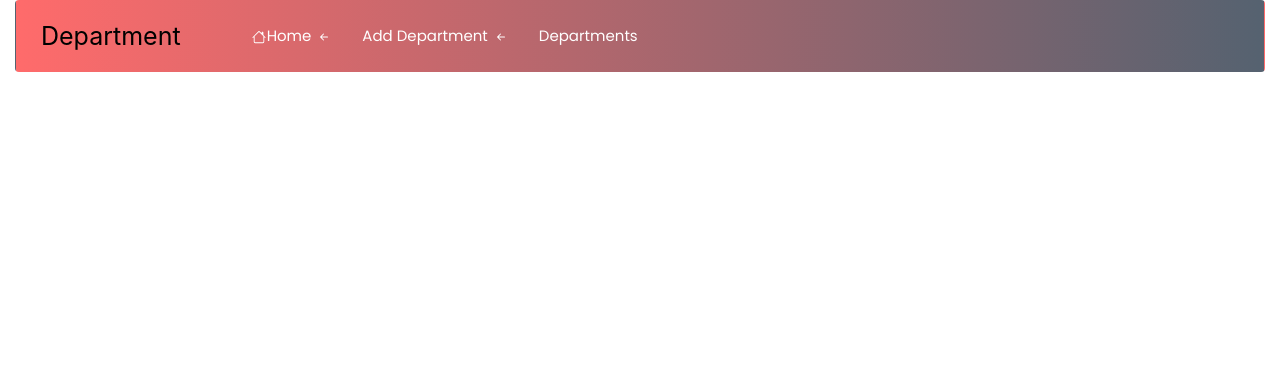
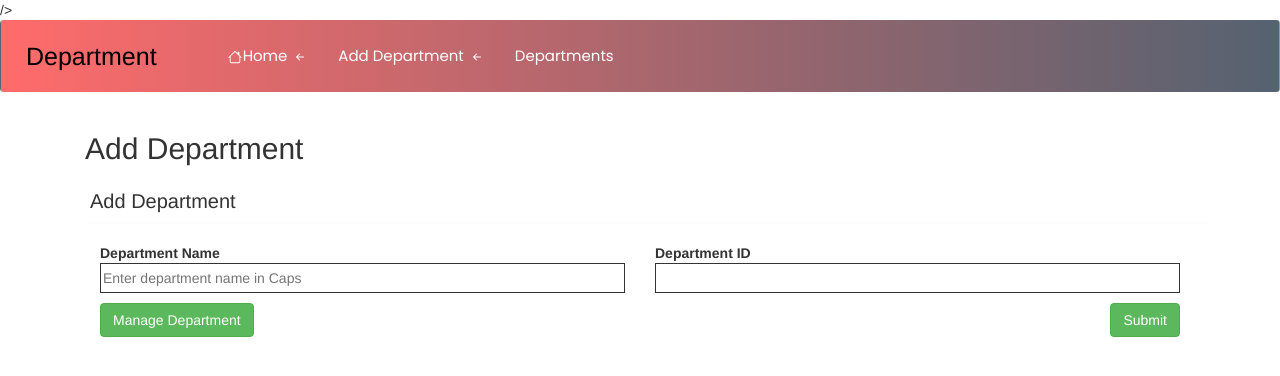
Before and after one commit to sandipan-das-sd/ems, a React (Create React App) app: page /addDepartment in a window 1280 px wide. Shown: the top 376 px of the page. Built offline with nearby package versions, Linux system fonts and the light colour scheme; no server answers.

Commit message:
add department added

```diff
--- a/public/index.html
+++ b/public/index.html
@@ -27,12 +27,10 @@
     -->
 
     <title>React App</title>
-    <!--Bootstarp 5.3 css-->
-    <link href="https://cdn.jsdelivr.net/npm/bootstrap@5.3.2/dist/css/bootstrap.min.css" rel="stylesheet" integrity="sha384-T3c6CoIi6uLrA9TneNEoa7RxnatzjcDSCmG1MXxSR1GAsXEV/Dwwykc2MPK8M2HN" crossorigin="anonymous">
-    <!--Bootstarp Icon-->
-    <link
-  href="https://cdn.jsdelivr.net/npm/bootstrap-icons@1.18.0/font/bootstrap-icons.css"
-  rel="stylesheet"
+    <!--Bootstarp 5.3-->
+    <link href="https://cdn.jsdelivr.net/npm/bootstrap@5.3.0-alpha1/dist/css/bootstrap.min.css" rel="stylesheet">
+<link href="https://cdn.jsdelivr.net/npm/bootstrap-icons/font/bootstrap-icons.css" rel="stylesheet">
+
 />
 <!-- Canonical SEO  for table -->
 <link rel="canonical" href="https://www.creative-tim.com/product/fresh-bootstrap-table"/>
--- a/src/components/AddDepartment.js
+++ b/src/components/AddDepartment.js
@@ -1,58 +1,58 @@
 import React from 'react';
 import { Navbar, Nav } from 'react-bootstrap';
+ // Make sure to import Footer if needed
+import NewDepartment from './NewDepartment';
 
 export default function AddDepartment() {
   const navStyle = {
-    backgroundColor: '#4b6cb7', // Background color for the navbar
-    backgroundImage: 'linear-gradient(to right, #ff6b6b, #556270)', // Background gradient for the navbar
-    color: '#fff', // Text color
-    padding: '10px', // Padding for the navbar
+    backgroundColor: '#4b6cb7',
+    backgroundImage: 'linear-gradient(to right, #ff6b6b, #556270)',
+    color: '#fff',
+    padding: '10px',
   };
 
   const linkStyle = {
-    fontSize: '1.5rem', // Font size for navbar links
-    color: '#fff', // Text color for navbar links
-    cursor: 'pointer', // Cursor style for navbar links
-    marginLeft: '20px', // Add margin between navbar links
+    fontSize: '1.5rem',
+    color: '#fff',
+    cursor: 'pointer',
+    marginLeft: '20px',
   };
 
   return (
-    <div className='container-fluid'>
+    <>
       <Navbar expand="lg" style={navStyle}>
-        <Navbar.Brand
-     style={{
-        fontSize:"25px"
-     }}
-        >Department</Navbar.Brand>
+        <Navbar.Brand style={{ fontSize: '25px' }}>Department</Navbar.Brand>
         <Navbar.Toggle aria-controls="basic-navbar-nav" />
         <Navbar.Collapse id="basic-navbar-nav">
           <Nav className="ms-auto">
-
-            <Nav.Link to="/" style={linkStyle}>
+            <Nav.Link href="/" style={linkStyle}>
               <span className="ms-2">
-          <svg xmlns="http://www.w3.org/2000/svg" width="16" height="14" fill="currentColor" class="bi bi-house" viewBox="0 0 16 16">
+                <svg xmlns="http://www.w3.org/2000/svg" width="16" height="14" fill="currentColor" className="bi bi-house" viewBox="0 0 16 16">
                   <path d="M8.707 1.5a1 1 0 0 0-1.414 0L.646 8.146a.5.5 0 0 0 .708.708L2 8.207V13.5A1.5 1.5 0 0 0 3.5 15h9a1.5 1.5 0 0 0 1.5-1.5V8.207l.646.647a.5.5 0 0 0 .708-.708L13 5.793V2.5a.5.5 0 0 0-.5-.5h-1a.5.5 0 0 0-.5.5v1.293zM13 7.207V13.5a.5.5 0 0 1-.5.5h-9a.5.5 0 0 1-.5-.5V7.207l5-5z"/>
                 </svg>
-
+              </span>
               Home
-            </span>
               <span className='ms-2'>
-            <svg xmlns="http://www.w3.org/2000/svg" width="16" height="16" fill="currentColor" class="bi bi-arrow-left-short" viewBox="0 0 16 16">
-            <path fill-rule="evenodd" d="M12 8a.5.5 0 0 1-.5.5H5.707l2.147 2.146a.5.5 0 0 1-.708.708l-3-3a.5.5 0 0 1 0-.708l3-3a.5.5 0 1 1 .708.708L5.707 7.5H11.5a.5.5 0 0 1 .5.5"/>
+                <svg xmlns="http://www.w3.org/2000/svg" width="16" height="16" fill="currentColor" className="bi bi-arrow-left-short" viewBox="0 0 16 16">
+                  <path fillRule="evenodd" d="M12 8a.5.5 0 0 1-.5.5H5.707l2.147 2.146a.5.5 0 0 1-.708.708l-3-3a.5.5 0 0 1 0-.708l3-3a.5.5 0 1 1 .708.708L5.707 7.5H11.5a.5.5 0 0 1 .5.5"/>
                 </svg>
               </span>
             </Nav.Link>
-            <Nav.Link to="/addDepartment" style={linkStyle}>Add Department
+            <Nav.Link href="/addDepartment" style={linkStyle}>Add Department
               <span className='ms-2'>
-            <svg xmlns="http://www.w3.org/2000/svg" width="16" height="16" fill="currentColor" class="bi bi-arrow-left-short" viewBox="0 0 16 16">
-            <path fill-rule="evenodd" d="M12 8a.5.5 0 0 1-.5.5H5.707l2.147 2.146a.5.5 0 0 1-.708.708l-3-3a.5.5 0 0 1 0-.708l3-3a.5.5 0 1 1 .708.708L5.707 7.5H11.5a.5.5 0 0 1 .5.5"/>
+                <svg xmlns="http://www.w3.org/2000/svg" width="16" height="16" fill="currentColor" className="bi bi-arrow-left-short" viewBox="0 0 16 16">
+                  <path fillRule="evenodd" d="M12 8a.5.5 0 0 1-.5.5H5.707l2.147 2.146a.5.5 0 0 1-.708.708l-3-3a.5.5 0 0 1 0-.708l3-3a.5.5 0 1 1 .708.708L5.707 7.5H11.5a.5.5 0 0 1 .5.5"/>
                 </svg>
               </span>
             </Nav.Link>
-            <Nav.Link to="/addDepartment" style={linkStyle}>Departments</Nav.Link>
+            <Nav.Link href="/departments" style={linkStyle}>Departments</Nav.Link>
           </Nav>
         </Navbar.Collapse>
       </Navbar>
+      <div>
+<NewDepartment></NewDepartment>
       </div>
+      {/* Make sure to use Footer if needed */}
+    </>
   );
 }
--- /dev/null
+++ b/src/components/Card.js
@@ -0,0 +1,20 @@
+import React from "react";
+
+export default function Card(props) {
+
+  return (
+    <>
+      <div className="container">
+        <div className="card mb-4" style={{ width: "18rem" }}>
+          <div className="card-body" style={{background:`${props.cardbgcolor}`}}>
+            <h2 className="card-title" style={{fontWeight:'800'}}>{props.number}</h2>
+            <p className="card-text">{props.category}</p>
+            <a href="/" className="card-link card-footer" style={{background: '#ffffff61'}}>
+              More Info →
+            </a>
+          </div>
+        </div>
+      </div>
+    </>
+  );
+}
--- /dev/null
+++ b/src/components/NewDepartment.js
@@ -0,0 +1,126 @@
+import React, { useState } from "react";
+import axios from 'axios';
+import { useNavigate } from "react-router-dom";
+
+export default function NewDepartment() {
+  const [formData, setFormData] = useState({
+    deptName: "",
+    deptID: "",
+  });
+  const navigate=useNavigate()
+  const [showSuccessAlert, setShowSuccessAlert] = useState(false);
+  const [showErrorAlert, setShowErrorAlert] = useState(false);
+
+  const handleChange = (event) => {
+    const { name, value } = event.target;
+    setFormData(prevData => ({
+      ...prevData,
+      [name]: value
+    }));
+  };
+
+  const handleSubmit = async (e) => {
+    e.preventDefault();
+    try {
+      const res = await axios.post('http://localhost:3001/adddept', formData);
+      if (res.status === 201) {
+        setShowSuccessAlert(true);
+        setTimeout(() => {
+          setShowSuccessAlert(false);
+        }, 3000); // Hides the success alert after 3 seconds
+      } else {
+        setShowErrorAlert(true);
+      }
+    } catch (error) {
+      console.error('Error adding Department Details:', error);
+      setShowErrorAlert(true);
+    }
+
+    setFormData({
+      deptName:'',
+      deptID:''
+    });
+  };
+
+  return (
+    <>
+      {showSuccessAlert && (
+        <div className="alert alert-success d-flex align-items-center" role="alert">
+          <span className="me-10" role="img" aria-label="Success">✅</span>
+          <div>
+            Successfully Added Department Details
+          </div>
+        </div>
+      )}
+
+      {showErrorAlert && (
+        <div className="alert alert-danger d-flex align-items-center" role="alert">
+          <span className="me-10" role="img" aria-label="Error">❌</span>
+          Error adding Department Details
+        </div>
+      )}
+
+      <div className="container my-2">
+        <h2>Add Department</h2>
+      </div>
+
+      <div className="container-fluid pt-3" style={{ padding: "100px" }}>
+        <form onSubmit={handleSubmit}>
+          <div className="row d-flex justify-content-evenly">
+            <h5 style={{ fontSize: "20px" }} className="px-2">
+              Add Department
+            </h5>
+            <hr />
+            <div className="container">
+              <div className="row">
+                <div className="col-md-6">
+                  <div className="mb-3">
+                    <b className="">Department Name</b>
+                    <input
+                      type="text"
+                      name="deptName"
+                      id="deptname"
+                      value={formData.deptName}
+                      placeholder="Enter department name in Caps"
+                      onChange={handleChange}
+                      style={{
+                        border: "1px solid",
+                        width: "100%",
+                        height: "30px",
+                      }}
+                    />
+                  </div>
+                </div>
+                <div className="col-md-6">
+                  <div className="mb-3">
+                    <b className="">Department ID</b>
+                    <input
+                      type="text"
+                      name="deptID"
+                      id="deptid"
+                      value={formData.deptID}
+                      onChange={handleChange}
+                      style={{
+                        border: "1px solid",
+                        width: "100%",
+                        height: "30px",
+                      }}
+                    />
+                  </div>
+                </div>
+              </div>
+            </div>
+            <div className="container">
+              <button type="submit" className="btn btn-success float-end">
+                Submit
+              </button>
+              <button type="button" className="btn btn-success float-right" onClick={() => navigate('/manageDepartment')}>
+                Manage Department
+              </button>
+            </div>
+          </div>
+        </form>
+      </div>
+    </>
+  );
+}
--- a/src/components/Home/Home.css
+++ b/src/components/Sidebar.css
@@ -6,6 +6,7 @@
 .offcanvas.show:not(.hiding), .offcanvas.showing {
     transform: none;
     width: auto;
+
 }
 .extra{
     position: absolute;
--- a/src/components/Home/Home.js
+++ b/src/components/Sidebar.js
@@ -1,27 +1,16 @@
-import React from 'react'
-import {NavLink} from "react-router-dom"
-import "./Home.css";
-
-export default function Home() {
+import React from "react";
+import "./Sidebar.css"
+import { Link } from "react-router-dom";
+export default function Sidebar() {
   return (
-    <div>
+    <div style={{height:'56px'}} >
       <nav className="navbar navbar-dark bg-dark fixed-top">
         <div className="container-fluid">
-          <a className="navbar-brand align-items-center" href="/">
+          <Link className="navbar-brand align-items-center" to="/">
             <span style={{ color: "brown" }}>
-
-{/* ------------------Function to Add new STAFFS addStaff----------------- */}
-{/* const addStaff =()=>{
-
-} */}
-
-              {/*-------------Employee Manegment Logo/Heading--------- */}
-
-
-
               Employee<span style={{ color: "green" }}>Management</span>
             </span>
-          </a>
+          </Link>
           <button
             className="navbar-toggler"
             type="button"
@@ -33,22 +22,12 @@ export default function Home() {
             <span className="navbar-toggler-icon"></span>
           </button>
 
-
-          {/* ------------------Off Canvanus Bootstarp 5.3 START--------------------- */}
-
-
-
           <div
-            className="offcanvas offcanvas-start text-bg-dark show"
+            className="offcanvas offcanvas-start text-bg-dark"
             tabIndex="-1"
             id="offcanvasDarkNavbar"
             aria-labelledby="offcanvasDarkNavbarLabel"
           >
-
-            {/* ---------------------Administration Panel ----------------------- */}
-
-
-
             <div className="offcanvas-header">
               <h5 className="offcanvas-title" id="offcanvasDarkNavbarLabel">
                 <svg
@@ -67,11 +46,6 @@ export default function Home() {
                 </svg>
                 Administrator
               </h5>
-
-
-              {/* ----------------Search bar-------------- */}
-
-
               <hr style={{ background: "white" }} />
               <button
                 type="button"
@@ -83,7 +57,7 @@ export default function Home() {
             <form className="d-flex mt-3 m-2" role="search">
               <input
                 className="form-control me-2"
-                type="search"
+                type="text"
                 placeholder="Search..."
                 aria-label="Search"
               />
@@ -100,25 +74,14 @@ export default function Home() {
                 </svg>
               </button>
             </form>
-
-
-            {/* -------------Main Navigation START--------- */}
-
-
             <div className="container p-2 box1">MAIN NAVIGATION</div>
-
-
-            {/* ----------------------DashBoard-------------------------- */}
-
-
-
             <div className="offcanvas-body">
               <ul className="navbar-nav justify-content-start flex-grow-1 pe-3">
                 <li className="nav-item">
-                  <a
+                  <Link
                     className="nav-link active sidegood"
                     aria-current="page"
-                    href="/"
+                    to="/"
                   >
                     <svg
                       xmlns="http://www.w3.org/2000/svg"
@@ -132,21 +95,15 @@ export default function Home() {
                       <path
                         fillRule="evenodd"
                         d="M0 10a8 8 0 1 1 15.547 2.661c-.442 1.253-1.845 1.602-2.932 1.25C11.309 13.488 9.475 13 8 13c-1.474 0-3.31.488-4.615.911-1.087.352-2.49.003-2.932-1.25A8 8 0 0 1 0 10m8-7a7 7 0 0 0-6.603 9.329c.203.575.923.876 1.68.63C4.397 12.533 6.358 12 8 12s3.604.532 4.923.96c.757.245 1.477-.056 1.68-.631A7 7 0 0 0 8 3"
-                      /></svg>
+                      />
+                    </svg>
                     Dashboard
-
-                  </a>
+                  </Link>
                 </li>
-                {/* --------------------DashBoards Menu Start Here------------------------------- */}
-
-
-                {/* --------------Departments----------- */}
-
-
                 <li className="nav-item dropdown">
-                  <a
+                  <Link
                     className="nav-link dropdown-toggle sidegood  mt-2"
-                    href="/"
+                    to="/"
                     role="button"
                     data-bs-toggle="dropdown"
                     aria-expanded="false"
@@ -163,38 +120,29 @@ export default function Home() {
                         fillRule="evenodd"
                         d="M15.528 2.973a.75.75 0 0 1 .472.696v8.662a.75.75 0 0 1-.472.696l-7.25 2.9a.75.75 0 0 1-.557 0l-7.25-2.9A.75.75 0 0 1 0 12.331V3.669a.75.75 0 0 1 .471-.696L7.443.184l.01-.003.268-.108a.75.75 0 0 1 .558 0l.269.108.01.003zM10.404 2 4.25 4.461 1.846 3.5 1 3.839v.4l6.5 2.6v7.922l.5.2.5-.2V6.84l6.5-2.6v-.4l-.846-.339L8 5.961 5.596 5l6.154-2.461z"
                       />
-                    </svg>Department
-                  </a>
-
-                  {/* ---------------------Departments Dropdown Start Here---------------- */}
-
-
-
+                    </svg>
+                    Department
+                  </Link>
                   <ul className="dropdown-menu dropdown-menu-dark">
                     <li>
-                      <NavLink className="dropdown-item" to="/addDepartment">
+                      <Link className="dropdown-item" to="/addDepartment">
                         Add Department
-                      </NavLink>
+                      </Link>
                     </li>
                     <li>
                       <hr className="dropdown-divider" />
                     </li>
                     <li>
-                      <NavLink className="dropdown-item" to="/manageDepartment">
+                      <Link className="dropdown-item" to="/manageDepartment">
                         Manage Department
-                      </NavLink>
+                      </Link>
                     </li>
                   </ul>
                 </li>
-
-                {/* ---------------Staffs----------------  */}
-
-
-
                 <li className="nav-item dropdown">
-                  <a
+                  <Link
                     className="nav-link dropdown-toggle sidegood  mt-2"
-                    href="/"
+                    to="/"
                     role="button"
                     data-bs-toggle="dropdown"
                     aria-expanded="false"
@@ -208,40 +156,29 @@ export default function Home() {
                       viewBox="0 0 16 16"
                     >
                       <path d="M4.98 1a.5.5 0 0 0-.39.188L1.54 5H6a.5.5 0 0 1 .5.5 1.5 1.5 0 0 0 3 0A.5.5 0 0 1 10 5h4.46l-3.05-3.812A.5.5 0 0 0 11.02 1zM3.81.563A1.5 1.5 0 0 1 4.98 0h6.04a1.5 1.5 0 0 1 1.17.563l3.7 4.625a.5.5 0 0 1 .106.374l-.39 3.124A1.5 1.5 0 0 1 14.117 10H1.883A1.5 1.5 0 0 1 .394 8.686l-.39-3.124a.5.5 0 0 1 .106-.374zM.125 11.17A.5.5 0 0 1 .5 11H6a.5.5 0 0 1 .5.5 1.5 1.5 0 0 0 3 0 .5.5 0 0 1 .5-.5h5.5a.5.5 0 0 1 .496.562l-.39 3.124A1.5 1.5 0 0 1 14.117 16H1.883a1.5 1.5 0 0 1-1.489-1.314l-.39-3.124a.5.5 0 0 1 .121-.393z" />
-                    </svg>Staff
-                  </a>
-
-                  {/* ------Stafss Dropdown Starts Here------------- */}
-
-
-
-
+                    </svg>
+                    Staff
+                  </Link>
                   <ul className="dropdown-menu dropdown-menu-dark">
                     <li>
-                    <NavLink className="dropdown-item" to="/staffAddForm">
-                    Add Staff
-                     </NavLink>
+                      <Link className="dropdown-item" to="/addStaff">
+                        Add Staff
+                      </Link>
                     </li>
-
                     <li>
                       <hr className="dropdown-divider" />
                     </li>
                     <li>
-                    <NavLink className="dropdown-item" to="/staffList">
-                    Manage Staff
-                     </NavLink>
+                      <Link className="dropdown-item" to="/staffList">
+                        Manage Staff
+                      </Link>
                     </li>
                   </ul>
                 </li>
-
-                {/* -------Salary Starts Here--------- */}
-
-
-
                 <li className="nav-item dropdown">
-                  <a
+                  <Link
                     className="nav-link dropdown-toggle sidegood  mt-2"
-                    href="/"
+                    to="/"
                     role="button"
                     data-bs-toggle="dropdown"
                     aria-expanded="false"
@@ -255,37 +192,29 @@ export default function Home() {
                       viewBox="0 0 16 16"
                     >
                       <path d="M4 10.781c.148 1.667 1.513 2.85 3.591 3.003V15h1.043v-1.216c2.27-.179 3.678-1.438 3.678-3.3 0-1.59-.947-2.51-2.956-3.028l-.722-.187V3.467c1.122.11 1.879.714 2.07 1.616h1.47c-.166-1.6-1.54-2.748-3.54-2.875V1H7.591v1.233c-1.939.23-3.27 1.472-3.27 3.156 0 1.454.966 2.483 2.661 2.917l.61.162v4.031c-1.149-.17-1.94-.8-2.131-1.718zm3.391-3.836c-1.043-.263-1.6-.825-1.6-1.616 0-.944.704-1.641 1.8-1.828v3.495l-.2-.05zm1.591 1.872c1.287.323 1.852.859 1.852 1.769 0 1.097-.826 1.828-2.2 1.939V8.73z" />
-                    </svg>Salary
-                  </a>
-
-
-                  {/* ------Salary Dropdown Start Here-------- */}
-
+                    </svg>
+                    Salary
+                  </Link>
                   <ul className="dropdown-menu dropdown-menu-dark">
                     <li>
-                      <a className="dropdown-item" href="/">
+                      <Link className="dropdown-item" to="/addsalary">
                         Add Salary
-                      </a>
+                      </Link>
                     </li>
                     <li>
                       <hr className="dropdown-divider" />
                     </li>
                     <li>
-                      <a className="dropdown-item" href="/">
+                      <Link className="dropdown-item" to="/managesalary">
                         Manage Salary
-                      </a>
+                      </Link>
                     </li>
                   </ul>
                 </li>
-
-                {/* -------Leave Start Here---------- */}
-
-
-
                 <li className="nav-item dropdown">
-                  <a
+                  <Link
                     className="nav-link dropdown-toggle sidegood  mt-2"
-                    href="/"
+                    to="/"
                     role="button"
                     data-bs-toggle="dropdown"
                     aria-expanded="false"
@@ -302,25 +231,22 @@ export default function Home() {
                         fillRule="evenodd"
                         d="M1.5 1.5A.5.5 0 0 0 1 2v4.8a2.5 2.5 0 0 0 2.5 2.5h9.793l-3.347 3.346a.5.5 0 0 0 .708.708l4.2-4.2a.5.5 0 0 0 0-.708l-4-4a.5.5 0 0 0-.708.708L13.293 8.3H3.5A1.5 1.5 0 0 1 2 6.8V2a.5.5 0 0 0-.5-.5"
                       />
-                    </svg>Leave
-                  </a>
-
-                  {/* ------Leave Dropdown Starts Here------- */}
-
-
+                    </svg>
+                    Leave
+                  </Link>
                   <ul className="dropdown-menu dropdown-menu-dark">
                     <li>
-                      <a className="dropdown-item" href="/">
-                        Add Leave
-                      </a>
+                      <Link className="dropdown-item" to="/applyLeave">
+                        Apply Leave
+                      </Link>
                     </li>
                     <li>
                       <hr className="dropdown-divider" />
                     </li>
                     <li>
-                      <a className="dropdown-item" href="/">
-                        Manage Leave
-                      </a>
+                      <Link className="dropdown-item" to="/leaveHistory">
+                        My Leave History
+                      </Link>
                     </li>
                   </ul>
                 </li>
@@ -329,8 +255,6 @@ export default function Home() {
           </div>
         </div>
       </nav>
-
     </div>
-
-  )
+  );
 }
--- a/src/components/StaffList.js
+++ b/src/components/StaffList.js
@@ -48,7 +48,7 @@ export default function StaffList() {
         <div className="container-fluid">
             <Container className='mt-10'>
                 <div className='text-end mb-3'>
-                    <Link to="/staffAddForm" className='btn btn-success'>Add Staff</Link>
+                    <Link to="/addStaff" className='btn btn-success'>Add Staff</Link>
                 </div>
                 {error && <div className="alert alert-danger">{error}</div>}
                 {loading ? (
--- a/src/components/ViewStaff.js
+++ b/src/components/ViewStaff.js
@@ -41,7 +41,7 @@ export default function ViewStaff() {
         <div style={{ display: 'flex', flexDirection: 'column', alignItems: 'center' }}>
             <div style={{ width: '400px', padding: '20px', border: '1px solid #ccc', borderRadius: '10px', boxShadow: '0 4px 8px rgba(0, 0, 0, 0.1)', marginBottom: '20px' }}>
                 {user.user_docx && <img src={user.user_docx} style={{ width: '200px', height: '200px', borderRadius: '50%', objectFit: 'cover', marginBottom: '20px' }} alt="UserImage" />}
-                {!user.user_docx && <div>User Image Not Available</div>}
+                {!user.user_docx && <div>User Image Not Available in the server.Please try again after sometime.</div>}
                 <div style={{ fontSize: '24px', fontWeight: 'bold', marginBottom: '10px', textAlign: 'center' }}>Details of Staffs</div>
                 <div >
                     <div ><strong>User Name:</strong> {user.user_name}</div>
```
Also changed, not shown: src/App.js (+8 -5 lines), src/components/Dashboard.js (added, +34 -0 lines), src/components/Footer.js (added, +37 -0 lines), src/components/images/ems logo.png (deleted). Lines whose indentation alone changed are shown as unchanged.
